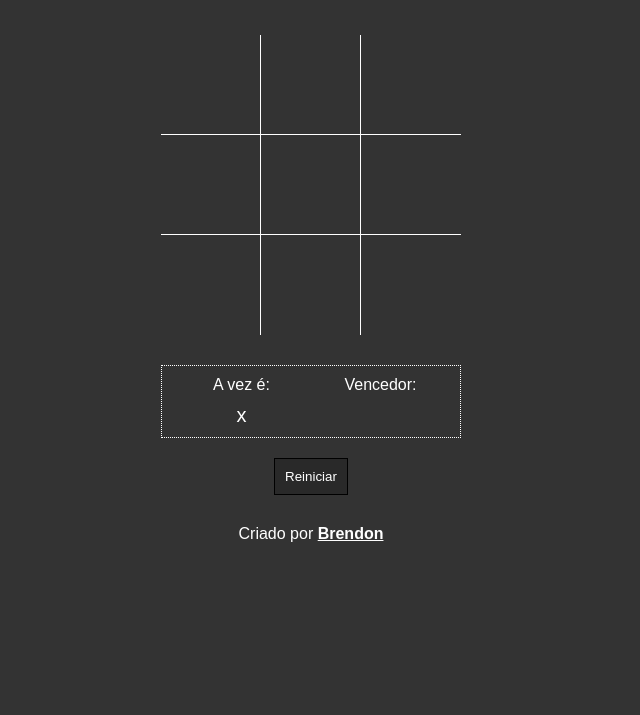
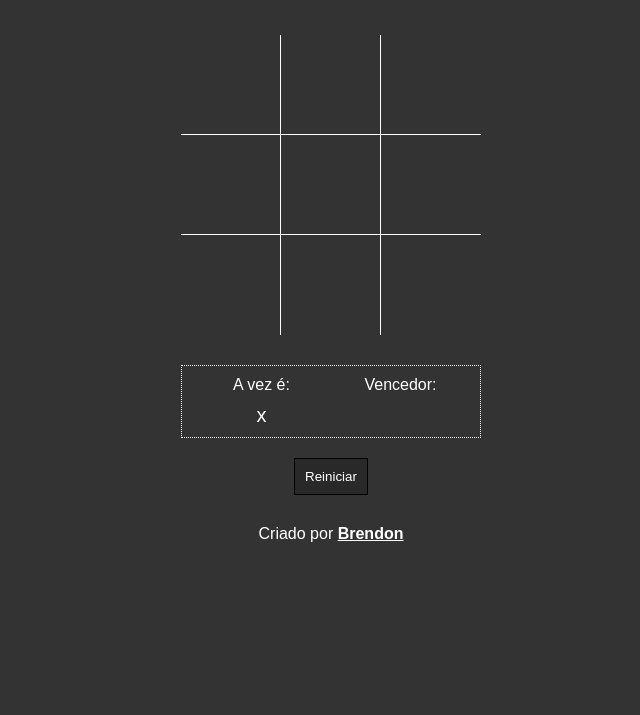
Before and after one commit to BrendonSSilva/Jogo-da-Velha, a plain HTML site: page index.html in a window 1280 px wide. Shown: the part 85-800 px from the top of the page, without its empty margins (309-949 px from the left). Drawn offline with Linux system fonts and the light colour scheme.

Commit message:
Novas modificações

```diff
--- a/style.css
+++ b/style.css
@@ -5,7 +5,6 @@
 }
 
 body {
-    margin-right: 40px;
     display: flex;
     min-height: 80vh;
     justify-content: center;
@@ -13,6 +12,8 @@ body {
     flex-direction: column;
     background-color: #333;
     font-family: Arial, Helvetica, sans-serif;
+    margin-right: 5%;
+    margin-left: 5%;
 }
 
 h1 {
```
